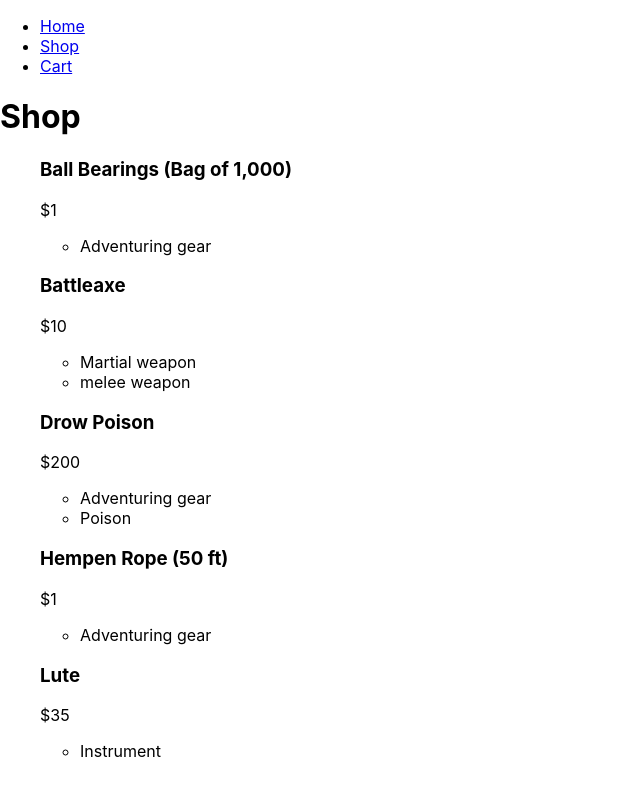
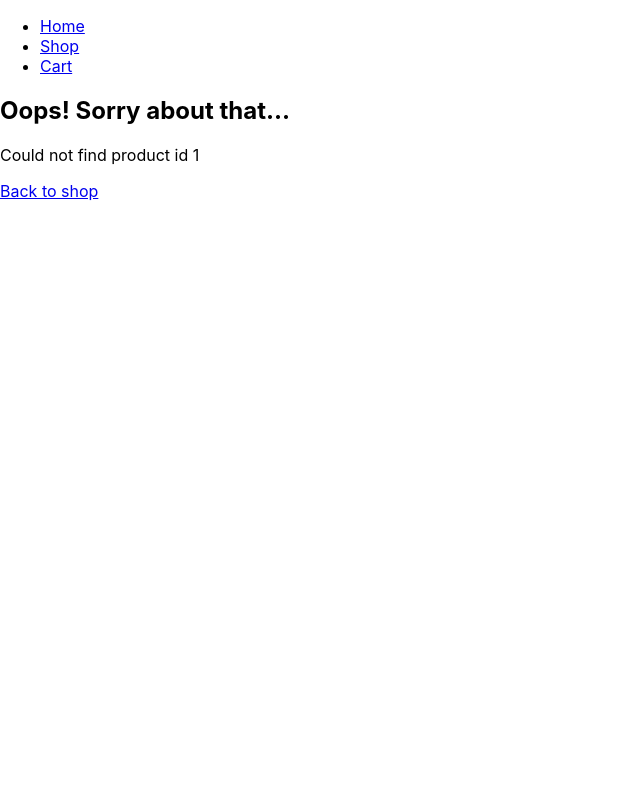
Before and after one commit to isaiahaiasi/shopping-cart, a React (Create React App) app: page /shop/1 in a window 1280 px wide. Shown: the top 796 px of the page, without its empty margins (0-640 px from the left). Built offline with nearby package versions, Linux system fonts and the light colour scheme.

Commit message:
Add product page w parameterized routing

```diff
--- a/src/App.js
+++ b/src/App.js
@@ -17,15 +17,9 @@ import Home from "./components/Home";
 import Shop from "./components/Shop";
 import Cart from "./components/Cart";
 import CartContext from "./CartContext";
+import Product from "./components/Product";
 
 function App() {
-  const initialCartValue = {
-    //! TEMP; Final will init with empty object.
-    fancyBoots: 2,
-    fancyCoat: 1,
-    luckySocks: 4,
-  };
-
   return (
     <div className="App">
       <Router>
@@ -41,13 +35,16 @@ function App() {
           </li>
         </ul>
 
-        <CartContext.Provider value={initialCartValue}>
+        <CartContext.Provider value={{}}>
           <Switch>
             <Route path="/" exact>
               <Home />
             </Route>
-            <Route path="/shop">
+            <Route path="/shop" exact>
               <Shop />
+            </Route>
+            <Route path="/shop/:productId">
+              <Product />
             </Route>
             <Route path="/cart">
               <Cart />
--- /dev/null
+++ b/src/components/Product.js
@@ -0,0 +1,43 @@
+import React from "react";
+import { Link, useParams } from "react-router-dom";
+import { formatCurrency } from "../utilities";
+import storeData from "../store-data";
+
+export default function Product() {
+  const { productId } = useParams();
+  console.log(productId);
+  // TODO: clearly an array is not the right data structure here, lol
+  const product = storeData.find((prod) => {
+    console.log(prod.id);
+    return prod.id === productId;
+  });
+
+  // TODO: this should be a redirect
+  if (!product) {
+    return (
+      <div>
+        <h2>Oops! Sorry about that...</h2>
+        <p>Could not find product id {productId}</p>
+        <Link to="/shop">Back to shop</Link>
+      </div>
+    );
+  }
+
+  return (
+    <div>
+      <Link to="/shop">Back to shop</Link>
+
+      <div>
+        <h2>{product.title}</h2>
+        <p>{product.id}</p>
+        <p>{formatCurrency(product.price)}</p>
+        {product.weight && <p>{product.weight} lb</p>}
+        <ul>
+          {product.category.map((cat) => (
+            <li>{cat}</li>
+          ))}
+        </ul>
+      </div>
+    </div>
+  );
+}
--- a/src/components/ProductCard.js
+++ b/src/components/ProductCard.js
@@ -1,15 +1,18 @@
 import React from "react";
+import { Link } from "react-router-dom";
+import { formatCurrency } from "../utilities";
 
 export default function ProductCard({ product }) {
   return (
     <div>
       <h3>{product.title}</h3>
-      <p>&#36;{product.price / 100}</p>
+      <p>{formatCurrency(product.price)}</p>
       <ul>
         {product.category.map((cat) => (
           <li>{cat}</li>
         ))}
       </ul>
+      <Link to={`/shop/${product.id}`}>Learn more</Link>
     </div>
   );
 }
--- /dev/null
+++ b/src/utilities.js
@@ -0,0 +1,3 @@
+const formatCurrency = (cur) => `$${cur.toFixed(2)}`;
+
+export { formatCurrency };
```
